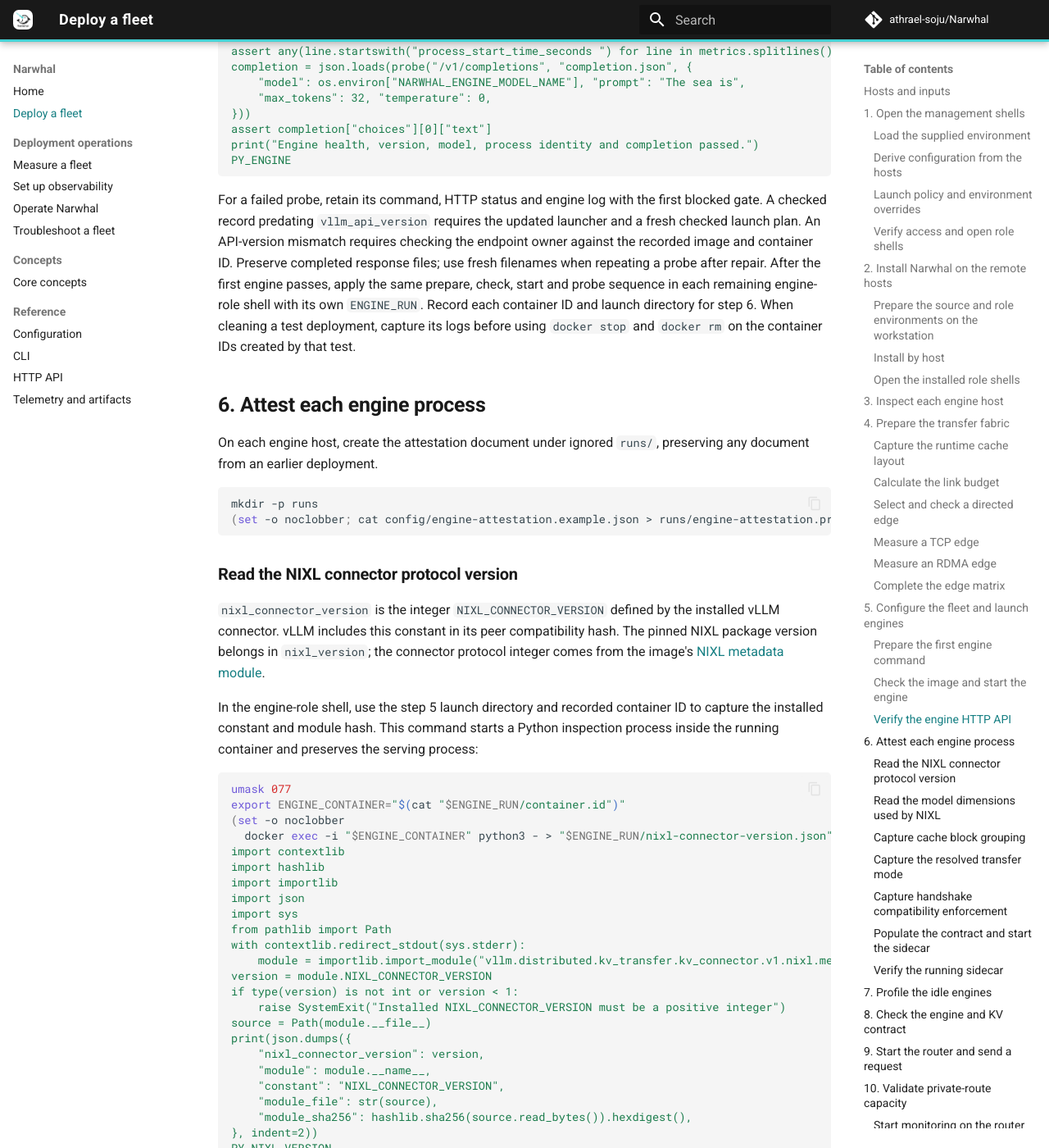
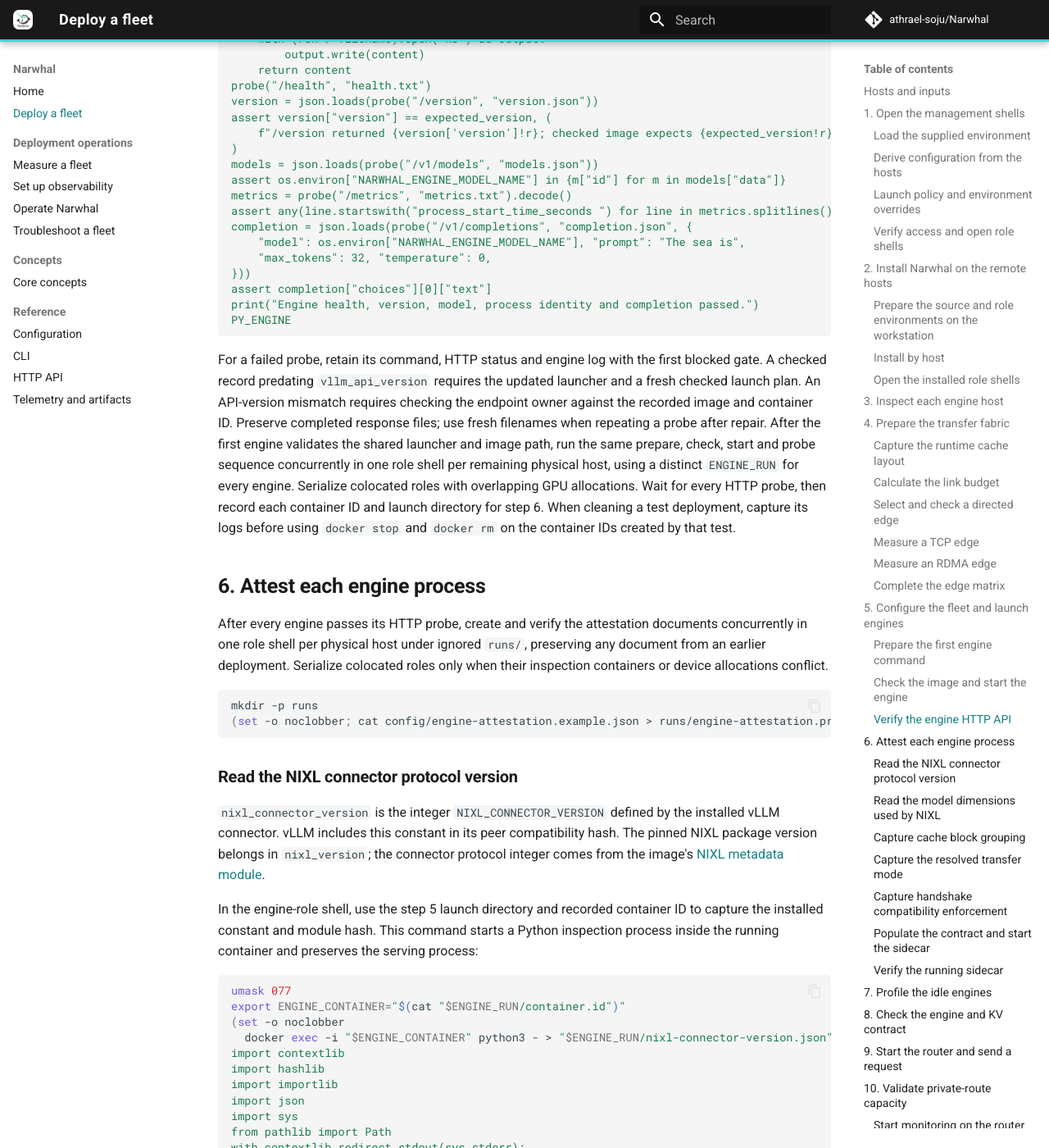
Before and after one commit to athrael-soju/Narwhal, an MkDocs documentation site: the page built from docs/Deploy.md, in a window 1280 px wide and 1400 px high, scrolled down 15692 px. Shown: the whole window at 82% size. Built offline with MkDocs 1.6.1 and Material for MkDocs 9.7.7, drawn with Linux system fonts in a browser that asks for light colours; comment, search, counter and statistics services are not loaded; some of the changed text lies outside the part shown.

Commit message:
docs: Enhance deployment instructions for concurrent host operations and cache layout validation

````diff
--- a/docs/Deploy.md
+++ b/docs/Deploy.md
@@ -13,6 +13,8 @@
 The management workstation needs Git, Bash, Python 3.11 or newer and the supplied access tooling. Install Python 3.11 or newer with `venv`, Git, Make and curl on the remote hosts that run Narwhal commands. Engine hosts also need the declared accelerator driver, container runtime and transfer devices. The inventory assigns these roles to machines; a management workstation's local hardware describes that machine alone.
 
 Narwhal serves one model and compatible KV layout across engines running vLLM with NIXL and effective `kv_both` behaviour. Every eligible producer must transfer KV to every eligible consumer, and one active controller owns the fleet.
+
+Run independent host work concurrently. After installation, open one role shell per physical engine host and perform step 3 and the step 4 cache probe in parallel; roles sharing a host or GPU allocation run serially. Wait for every cache layout before qualifying the fabric, measure one directed fabric edge at a time, then validate the first engine's shared launch path before launching and attesting the remaining engines concurrently. Fleet-wide gates advance after every participating host has produced its required evidence.
 
 Create a private deployment record before the first command. At each gate, record the host, full source revision, starting state, commands actually run, exit status and artifact locations. Report the first blocked gate before recovery; after reporting, clean only the processes and files created by that test. The [gate reference](#deployment-gates-and-recovery) maps each step to its inputs and recovery.
 
@@ -222,7 +224,7 @@
 
 ## 4. Prepare the transfer fabric
 
-Run this step in the installed engine-role shells after every host passes step 3. First collect the pinned runtime's cache page sizes with a single-host sizing process, then qualify directed host links for the declared handoff workload. The sizing process loads and profiles the model on that host's assigned GPUs, captures the cache allocation specs and exits before serving or peer transfer. Step 8 exercises NIXL handoffs between running engines, and step 10 measures shared-link contention under concurrent deployment traffic.
+Run this step in the installed engine-role shells after every host passes step 3. Open one shell per physical engine host and collect the pinned runtime's cache page sizes concurrently; each sizing process uses that host's assigned GPUs, captures the cache allocation specs and exits before serving or peer transfer. Serialize roles whose GPU allocations overlap. Wait for every `cache-layout.json`, then qualify one directed host link at a time for the declared handoff workload so another test does not consume the measured source, destination or fabric capacity. Step 8 exercises NIXL handoffs between running engines, and step 10 measures shared-link contention under concurrent deployment traffic.
 
 ### Capture the runtime cache layout
 
@@ -442,11 +444,11 @@
 PY_ENGINE
 ```
 
-For a failed probe, retain its command, HTTP status and engine log with the first blocked gate. A checked record predating `vllm_api_version` requires the updated launcher and a fresh checked launch plan. An API-version mismatch requires checking the endpoint owner against the recorded image and container ID. Preserve completed response files; use fresh filenames when repeating a probe after repair. After the first engine passes, apply the same prepare, check, start and probe sequence in each remaining engine-role shell with its own `ENGINE_RUN`. Record each container ID and launch directory for step 6. When cleaning a test deployment, capture its logs before using `docker stop` and `docker rm` on the container IDs created by that test.
+For a failed probe, retain its command, HTTP status and engine log with the first blocked gate. A checked record predating `vllm_api_version` requires the updated launcher and a fresh checked launch plan. An API-version mismatch requires checking the endpoint owner against the recorded image and container ID. Preserve completed response files; use fresh filenames when repeating a probe after repair. After the first engine validates the shared launcher and image path, run the same prepare, check, start and probe sequence concurrently in one role shell per remaining physical host, using a distinct `ENGINE_RUN` for every engine. Serialize colocated roles with overlapping GPU allocations. Wait for every HTTP probe, then record each container ID and launch directory for step 6. When cleaning a test deployment, capture its logs before using `docker stop` and `docker rm` on the container IDs created by that test.
 
 ## 6. Attest each engine process
 
-On each engine host, create the attestation document under ignored `runs/`, preserving any document from an earlier deployment.
+After every engine passes its HTTP probe, create and verify the attestation documents concurrently in one role shell per physical host under ignored `runs/`, preserving any document from an earlier deployment. Serialize colocated roles only when their inspection containers or device allocations conflict.
 
 ```bash
 mkdir -p runs
````
